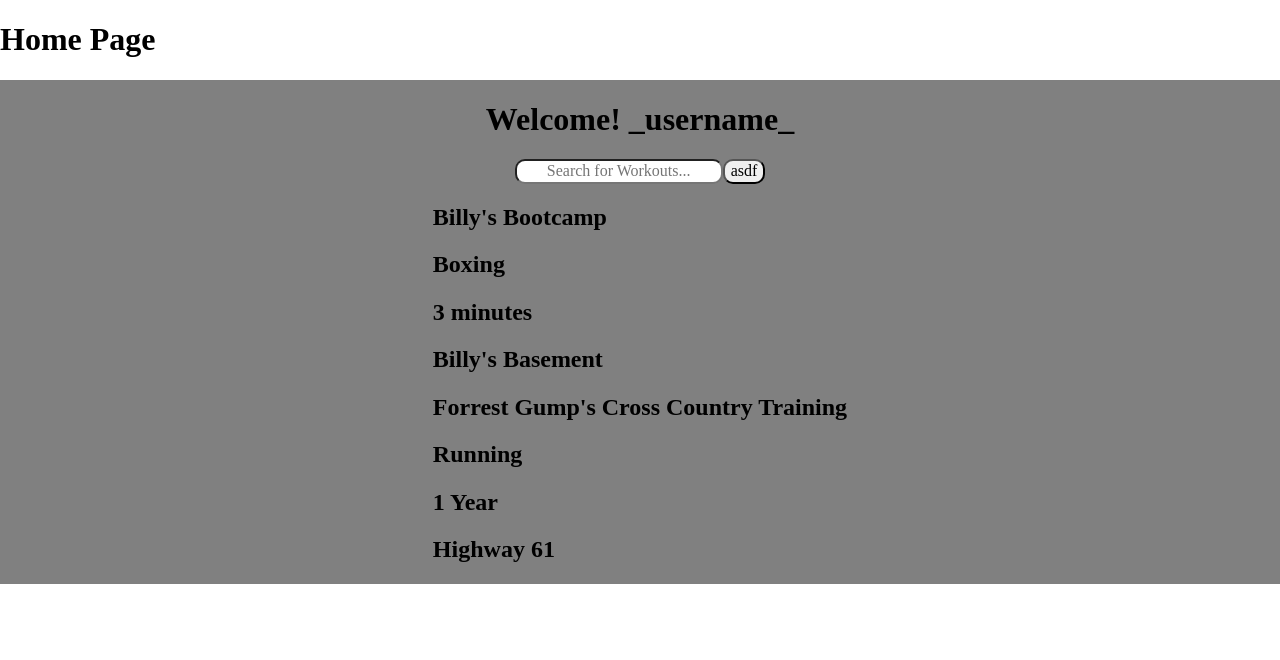
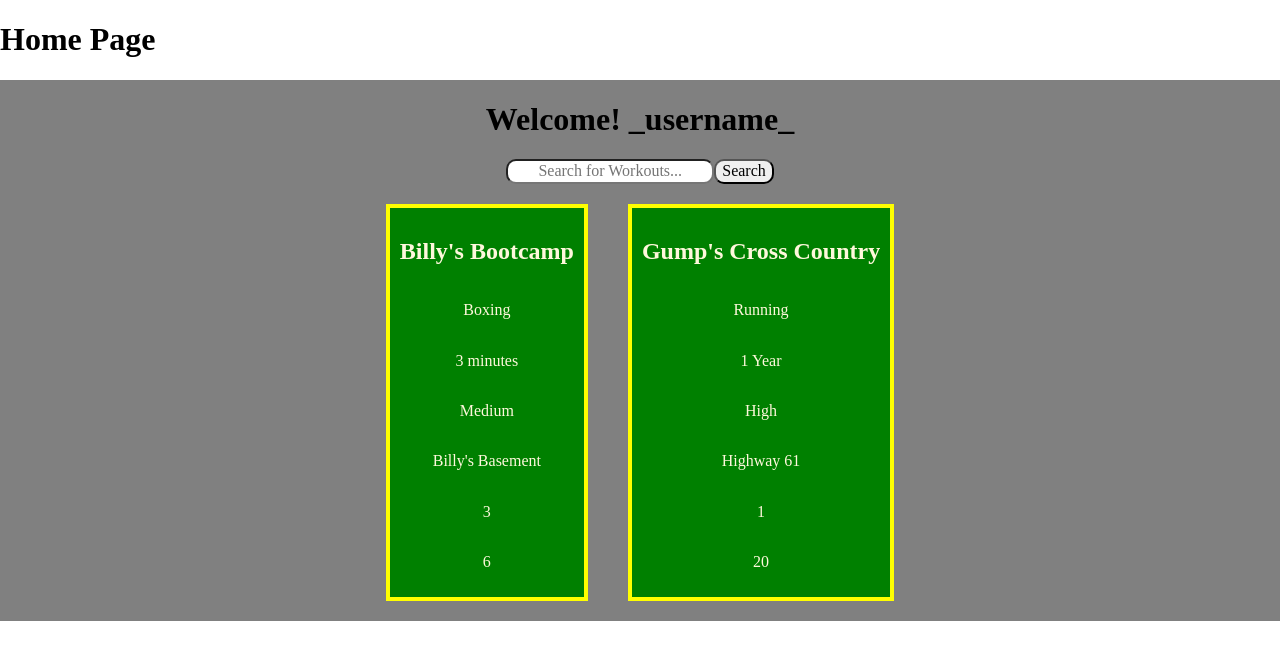
Before and after one commit to anywhere-fitness-tt2/Front-end, a React (Create React App) app in the folder anywhere-fitness/: page / in a window 1280 px wide. Shown: the top 660 px of the page. Built offline with nearby package versions, Linux system fonts and the light colour scheme; the HTML template or start-up script is replaced by a standard one.

Commit message:
Rough draft ClientProfile, SearchBar, ClassCard. Also moved SearchBar state up to ClienProfile

```diff
--- a/anywhere-fitness/src/components/ClassCard.js
+++ b/anywhere-fitness/src/components/ClassCard.js
@@ -1,12 +1,29 @@
 import React from 'react';
 import styled from 'styled-components';
 
+const StyledClassCard = styled.div`
+display:flex;
+flex-flow:column nowrap;
+align-items:center;
+justify-content:center;
+padding: 10px;
+border: 4px solid yellow;
+
+`
+
 const ClassCard = props => {
+  const { workout : { name, type, duration, intensity , location, registered, maxClassSize } } = props;
 
   return (
-    <div>
-
-    </div>
+    <StyledClassCard className="classCard">
+      <h2>{name}</h2>
+      <p>{type}</p>
+      <p>{duration}</p>
+      <p>{intensity}</p>
+      <p>{location}</p>
+      <p>{registered}</p>
+      <p>{maxClassSize}</p>
+    </StyledClassCard>
   )
 }
 
--- a/anywhere-fitness/src/components/ClientProfile.js
+++ b/anywhere-fitness/src/components/ClientProfile.js
@@ -3,8 +3,9 @@ import styled from 'styled-components';
 import axiosAuth from '../utils/axiosWithAuth';
 
 import SearchBar from './SearchBar';
+import ClassCard from './ClassCard';
 
-const initialClasses = [
+const initialWorkouts = [
   {
     id:123, // added id for dummy data
     name:"Billy's Bootcamp",
@@ -18,7 +19,7 @@ const initialClasses = [
   },
   {
     id: 321, // added id for dummy data
-    name:"Forrest Gump's Cross Country Training",
+    name:"Gump's Cross Country",
     type:"Running",
     start:"3pm", // use datetime input for instructor form?
     duration:"1 Year",
@@ -34,10 +35,25 @@ display:flex;
 flex-flow:column nowrap;
 background-color:grey;
 align-items:center;
+
+.classContainer {
+  display:flex;
+  flex-flow: row wrap;
+  justify-content:space-between;
+}
+
+.classCard {
+  display:flex;
+  padding: 10px;
+  margin: 20px;
+  color: cornsilk;
+  background:green;
+}
 `
 
 const ClientProfile = props => {
-  const [ classes, setClasses ] = useState(initialClasses);
+  const [ workouts, setWorkouts ] = useState(initialWorkouts);
+  const [ searchValue, setSearchValue ] = useState("");
 
   // Will render registered classes by client id
 
@@ -45,7 +61,7 @@ const ClientProfile = props => {
   //   axiosAuth()
   //   .get('stuff')
   //   .then(res => {
-  //     setClasses(res.data) //set to dummy data
+  //     setWorkouts(res.data) //set to dummy data
   //   })
   //   .catch(err => {
   //     console.log(err)
@@ -54,18 +70,21 @@ const ClientProfile = props => {
 
   return (
     <StyledClientProfile>
+      {/* pull in loggedInUser name */}
       <h1>Welcome! _username_</h1>
-      <SearchBar />
+      <SearchBar
+      searchValue={searchValue}
+      setSearchValue={setSearchValue}
+      />
       <div className="classContainer">
       {
-        classes.map(item => {
+        workouts.map(workout => {
           return (
-            <div key={item.id}>
-              <h2>{item.name}</h2>
-              <h2>{item.type}</h2>
-              <h2>{item.duration}</h2>
-              <h2>{item.location}</h2>
-            </div>
+            <ClassCard
+            key={workout.id}
+            className="classCard"
+            workout={workout}
+            />
           )
         })
       }
--- a/anywhere-fitness/src/components/SearchBar.js
+++ b/anywhere-fitness/src/components/SearchBar.js
@@ -16,7 +16,7 @@ const StyledSearchBar = styled.form`
 `
 
 const SearchBar = props => {
-const [ searchValue, setSearchValue ] = useState("")
+const { searchValue, setSearchValue } = props;
 
 const handleChange = event => {
   const { value } = event.target;
@@ -38,7 +38,7 @@ const handleSubmit = () => {
       onChange={handleChange}
       value={searchValue}
       />
-      <button className="search">asdf</button>
+      <button className="search">Search</button>
     </StyledSearchBar>
   )
 }
```
